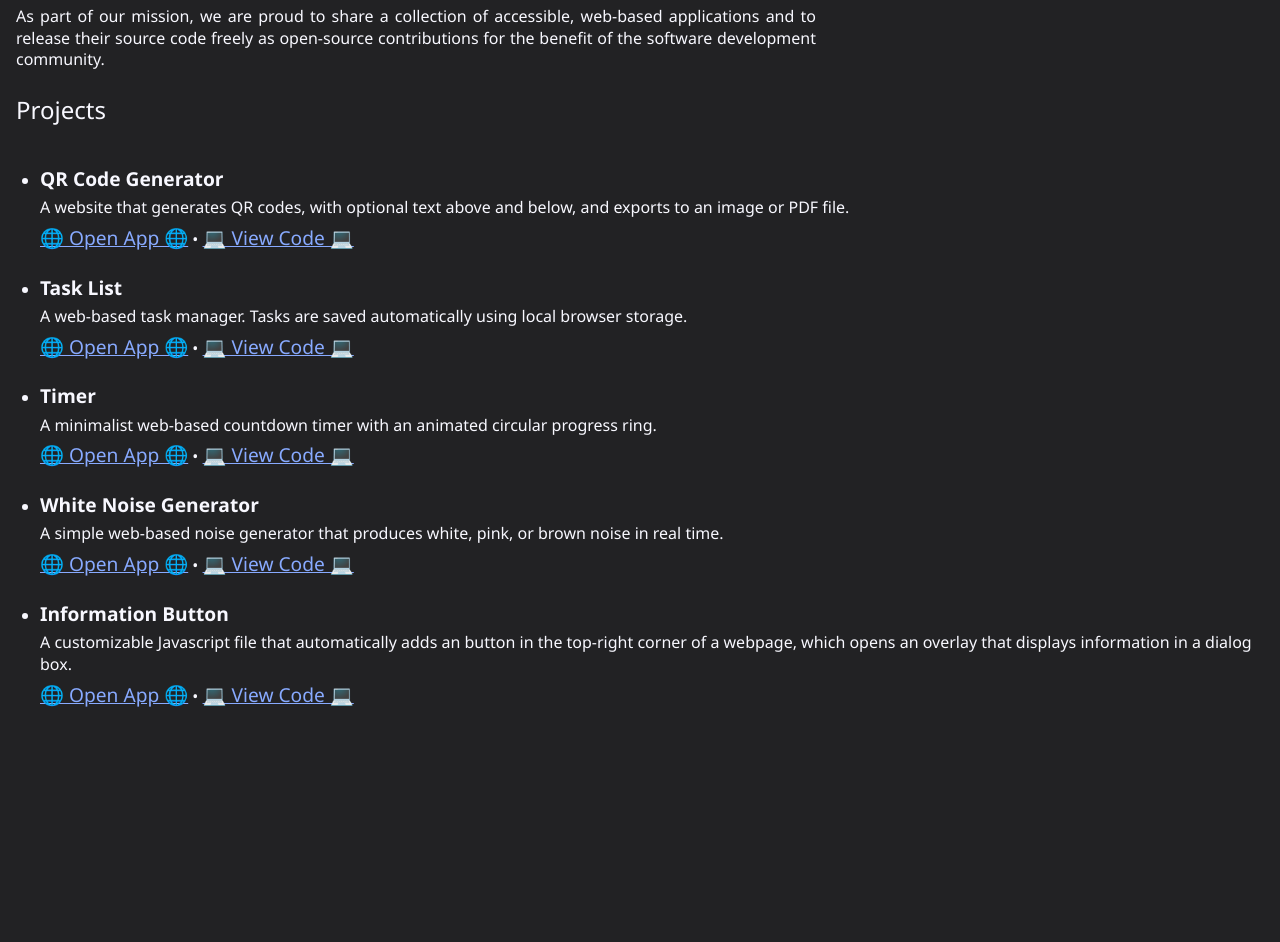
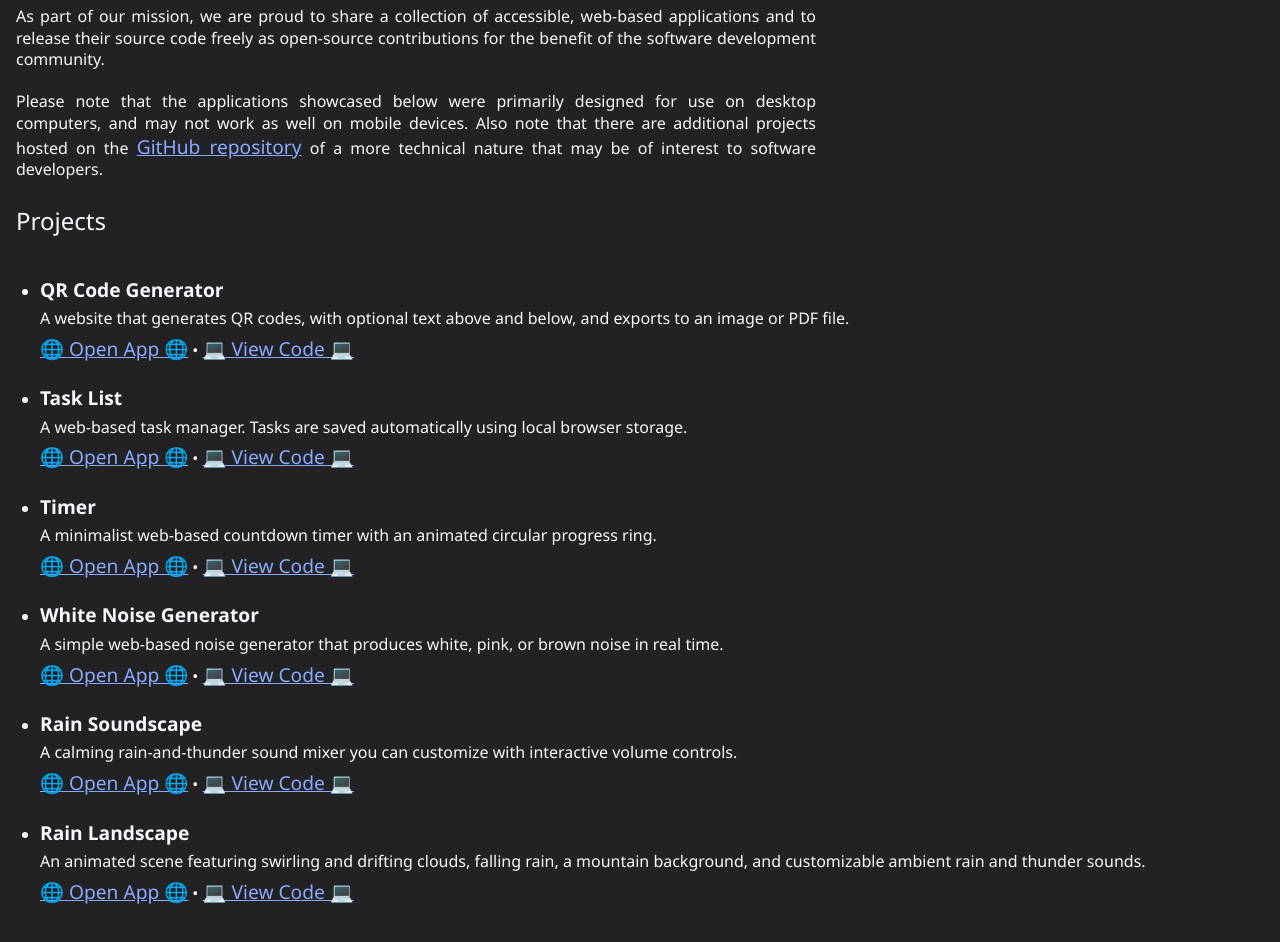
Before and after one commit to innovation-adelphiu/innovation-adelphiu.github.io, a plain HTML site: page index.html in a window 1280 px wide. Shown: the part 280-1222 px from the top of the page. Before the commit the page ends 1028 px from the top, so only its background shows below. Drawn offline with Linux system fonts and the light colour scheme.

Commit message:
added new projects

```diff
--- a/index.html
+++ b/index.html
@@ -95,7 +95,7 @@
     <div class="title center" style="padding-left: 24px;">
         Adelphi University Innovation Center
         <br>
-        <a href="https://github.com/innovation-adelphiu" target="_blank">innovation-adelphiu @ GitHub</a>
+        Software Application Collection
     </div>
 </div>
 
@@ -118,6 +118,16 @@
     and to release their source code freely
     as open-source contributions
     for the benefit of the software development community.
+</div>
+
+<br>
+
+<div class="paragraph">
+    Please note that the applications showcased below were primarily designed
+    for use on desktop computers, and may not work as well on mobile devices.
+    Also note that there are additional projects hosted on the
+    <a href="https://github.com/innovation-adelphiu" target="_blank">GitHub repository</a>
+    of a more technical nature that may be of interest to software developers.
 </div>
 
 <div class="header">Projects</div>
@@ -170,15 +180,26 @@
 
 
   <li>
-    <div class="title">Information Button</div>
+    <div class="title">Rain Soundscape</div>
     <div class="desc">
-      A customizable Javascript file that automatically adds an button
-      in the top-right corner of a webpage, which opens an overlay
-      that displays information in a dialog box.
+      A calming rain-and-thunder sound mixer you can customize with interactive volume controls.
     </div>
     <div class="links">
-      <a href="https://innovation-adelphiu.github.io/info-button/">🌐 Open App 🌐</a> &bull;
-      <a href="https://github.com/innovation-adelphiu/info-button">💻 View Code 💻</a>
+      <a href="https://innovation-adelphiu.github.io/rain-soundscape/">🌐 Open App 🌐</a> &bull;
+      <a href="https://github.com/innovation-adelphiu/rain-soundscape">💻 View Code 💻</a>
+    </div>
+  </li>
+
+
+  <li>
+    <div class="title">Rain Landscape</div>
+    <div class="desc">
+      An animated scene featuring swirling and drifting clouds,
+      falling rain, a mountain background, and customizable ambient rain and thunder sounds.
+    </div>
+    <div class="links">
+      <a href="https://innovation-adelphiu.github.io/rain-landscape/">🌐 Open App 🌐</a> &bull;
+      <a href="https://github.com/innovation-adelphiu/rain-landscape">💻 View Code 💻</a>
     </div>
   </li>
 
```
